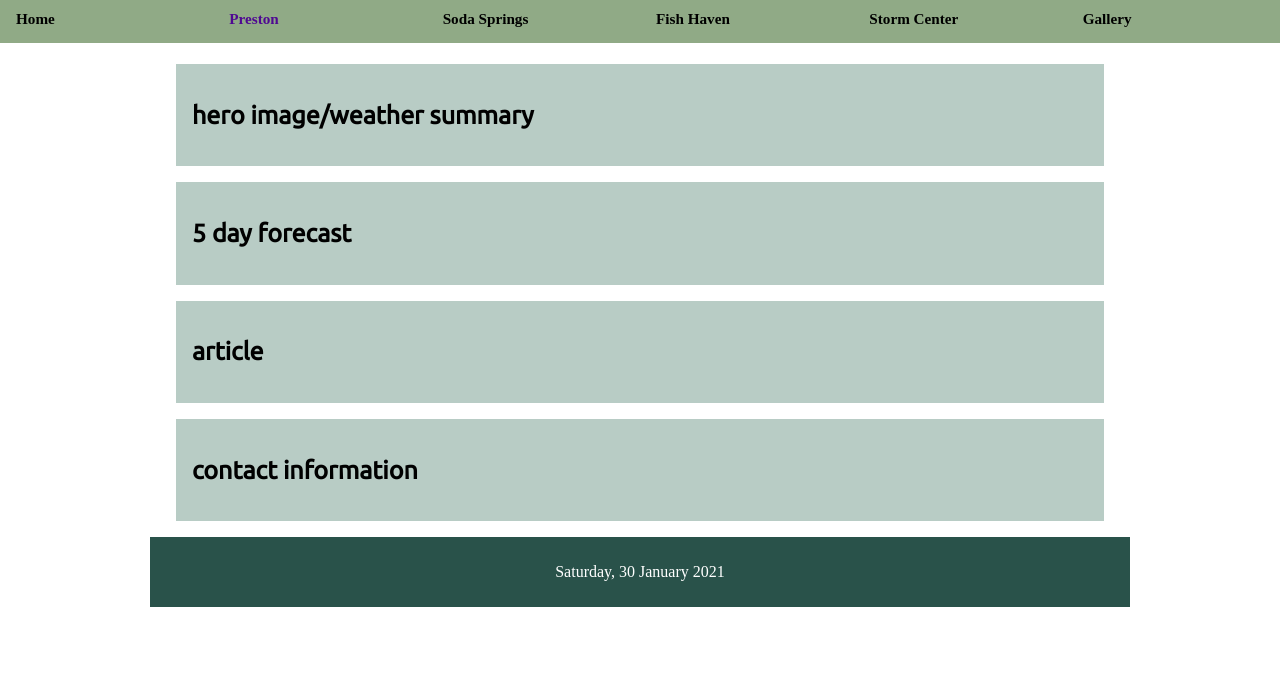
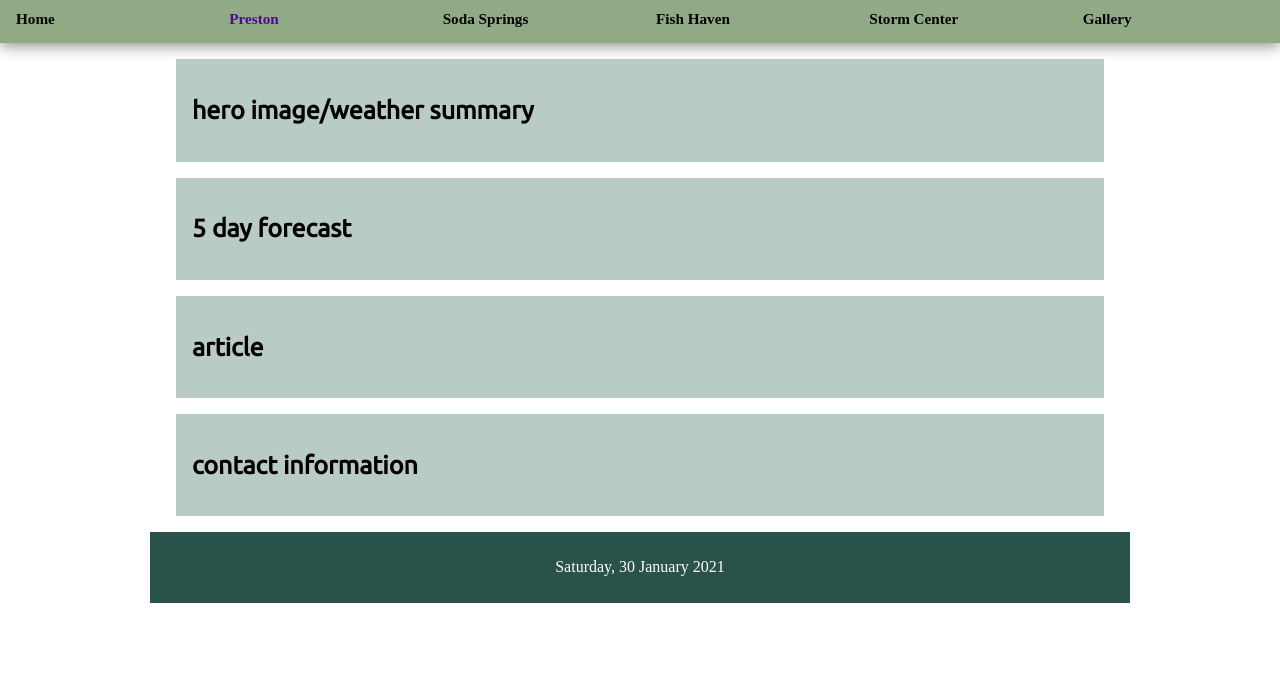
Before and after one commit to tyjmills/tyjmills.github.io, a plain HTML site: page lesson4/preston-4.html in a window 1280 px wide. Shown: the part 126-800 px from the top of the page. Drawn offline with Linux system fonts and the light colour scheme; a web font is replaced by a local one.

Commit message:
Fixed CSS errors on nav menu.

```diff
--- a/lesson4/css/small.css
+++ b/lesson4/css/small.css
@@ -50,9 +50,7 @@ h1 {
 
 nav {
     margin: 0 auto;
-    height: 20px;
     box-shadow: 0 2px 15px gray;
-    margin-bottom: 50px;
 }
 
 .navigation {
@@ -61,7 +59,6 @@ nav {
     flex-flow: column;
 	margin: 0;
 	padding: 0;
-	overflow: overlay;
 }
 
 .navigation li:first-child {
```
